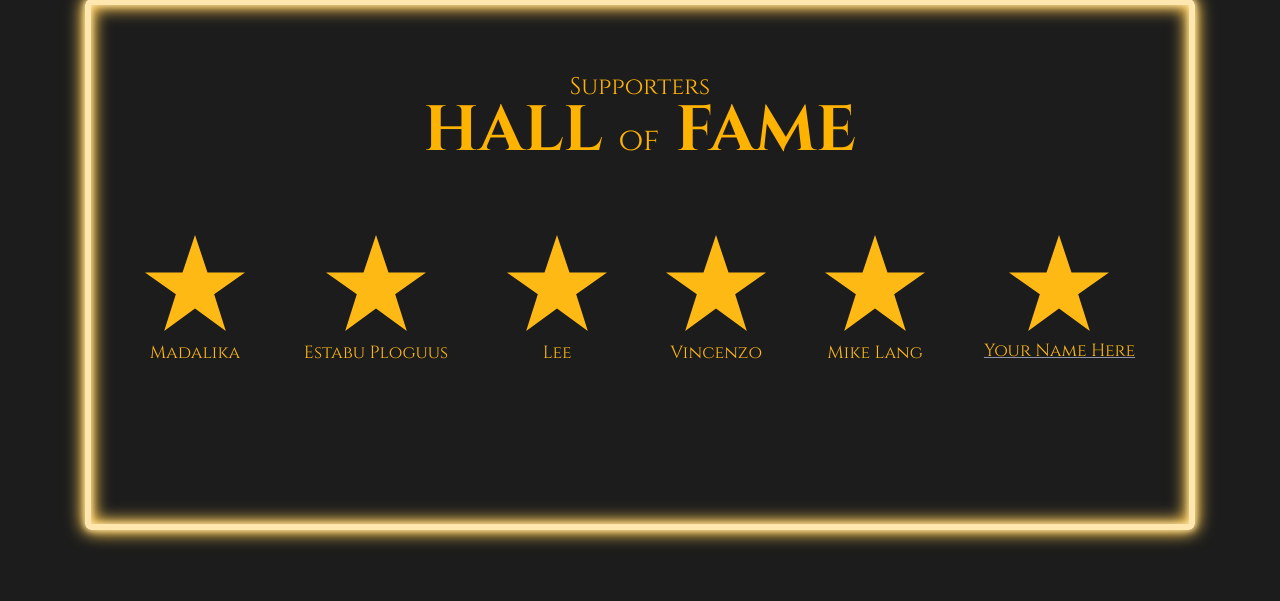
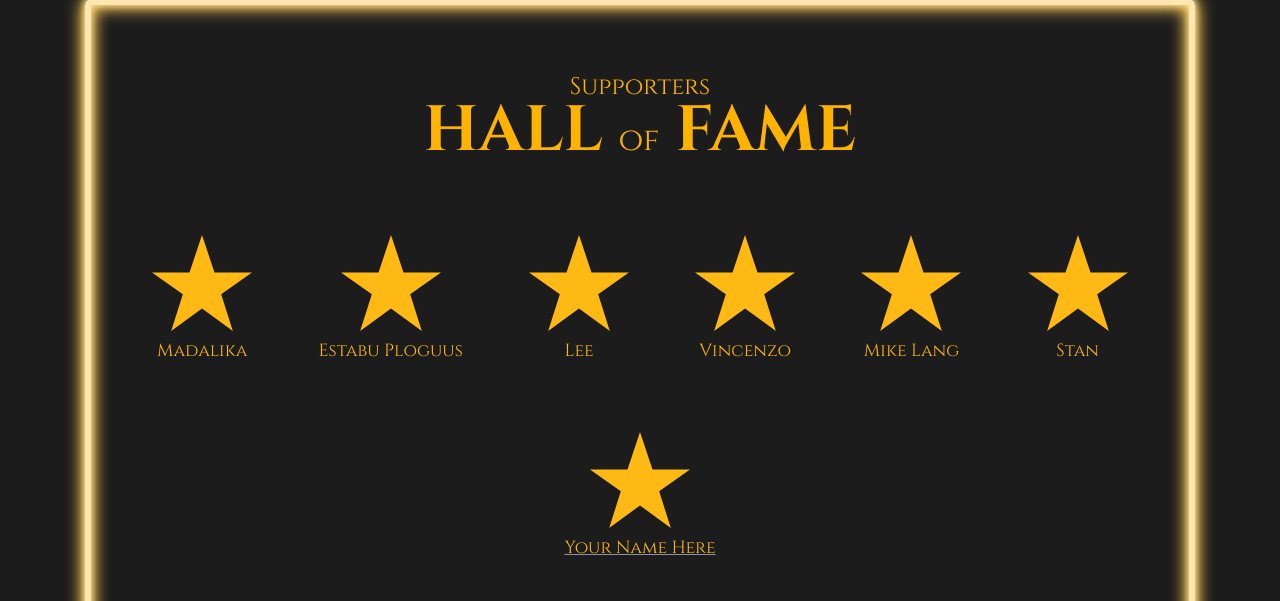
Before and after one commit to soniarizzodev/BeautyWords, a Flask app: template webapp/templates/hall_of_fame.html in a window 1280 px wide. Shown: the part 171-772 px from the top of the page. Run offline with Flask 2, Linux system fonts and the light colour scheme; the template is opened without the code that fills it, so the values that code supplies are empty; some libraries are stand-ins or nearby versions.

Commit message:
New supporter :tada:

```diff
--- a/webapp/templates/hall_of_fame.html
+++ b/webapp/templates/hall_of_fame.html
@@ -86,6 +86,21 @@
                     <p>Mike Lang</p>
                 </div>
 
+                <div class="supporter">
+                    <svg version="1.1" xmlns="http://www.w3.org/2000/svg" xmlns:xlink="http://www.w3.org/1999/xlink" x="0px" y="0px"
+                         width="306px" height="306px" viewBox="0 0 306 306" style="enable-background:new 0 0 306 306;" xml:space="preserve">
+                    <g>
+                    <g>
+                    <polygon points="153,230.775 247.35,299.625 211.65,187.425 306,121.125 191.25,121.125 153,6.375 114.75,121.125 0,121.125
+			                                94.35,187.425 58.65,299.625" />
+
+	                        </g>
+                        </g>
+                    </svg>
+
+                    <p>Stan</p>
+                </div>
+
                 <a class="supporter" href="https://ko-fi.com/C0C71PDPA" target="_blank">
                     <svg version="1.1" xmlns="http://www.w3.org/2000/svg" xmlns:xlink="http://www.w3.org/1999/xlink" x="0px" y="0px"
                          width="306px" height="306px" viewBox="0 0 306 306" style="enable-background:new 0 0 306 306;" xml:space="preserve">
```
